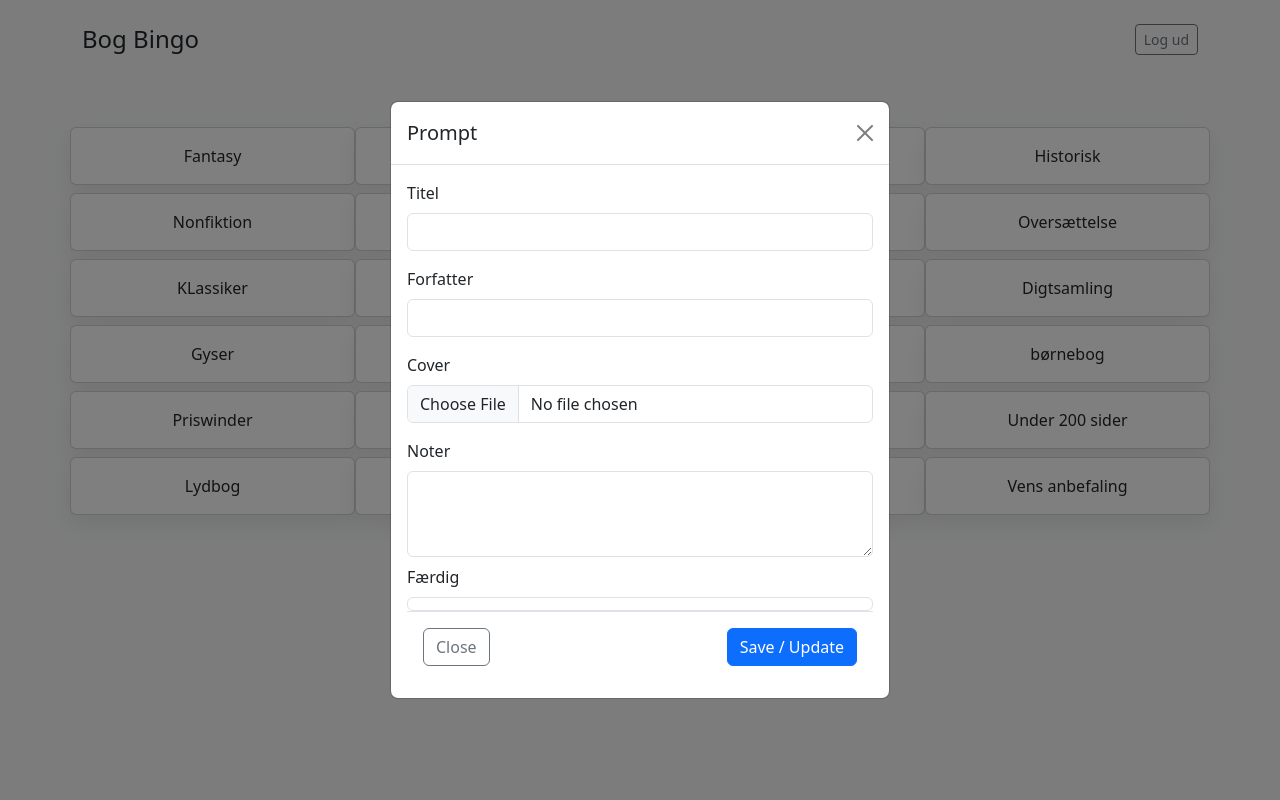
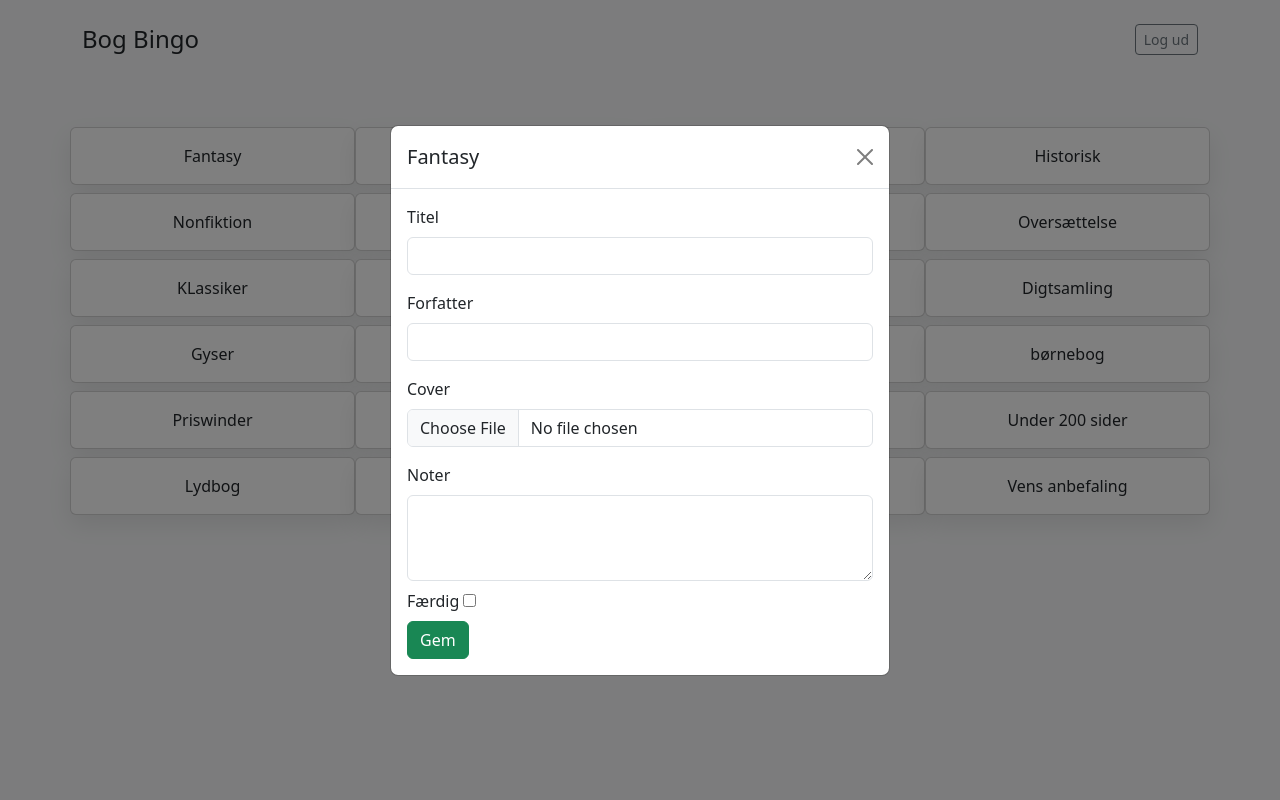
Before and after one commit to Line-WH/bog_bingo, a PHP site: page /dashboard.php in a window 1280 px wide, after a click on "Fantasy". Run offline with PHP 8.4, Linux system fonts and the light colour scheme; a user stored in the database is signed in; data comes from the database, SQL or seed files in the repository; data that the repository does not hold is empty; style sheets or scripts are compiled from the project's sources.

Commit message:
fixed færdig knap for et checkmark lavet JS logic til modals

```diff
--- a/dashboard.php
+++ b/dashboard.php
@@ -104,10 +104,15 @@ $prompts = $db->sql("SELECT promptId, label FROM {$TBL_PROMPTS} ORDER BY promptI
                          style="cursor:pointer"
                          data-bs-toggle="modal"
                          data-bs-target="#cardModal"
-                         data-prompt-id="$prompt->promptId" data-prompt-label="<?= htmlspecialchars($prompt->label) ?>">
+                         data-prompt-id="<?= $prompt -> promptId?>"
+                         data-prompt-label="<?= htmlspecialchars($prompt->label) ?>"
+                         data-prompt-name="<?= htmlspecialchars($prompt->name) ?>"
+                    >
+
                         <div class="card-body text-center">
                             <?= htmlspecialchars($prompt->label) ?>
                         </div>
+
                     </div>
             <?php endforeach; ?>
         </div>
@@ -115,10 +120,10 @@ $prompts = $db->sql("SELECT promptId, label FROM {$TBL_PROMPTS} ORDER BY promptI
 
     <div class="modal fade" id="cardModal" tabindex="-1" aria-hidden="true">
         <div class="modal-dialog modal-dialog-centered">
-            <form class="modal-content" method="post" action="saveEntry.php">
+            <form class="modal-content" id="modalForm" method="post" action="saveEntry.php" enctype="multipart/form-data">
                 <div class="modal-header">
                     <h5 class="modal-title">
-                        <span id="cmPromptLabel">Prompt</span>
+                        <span id="cmPromptLabel"></span>
                     </h5>
                     <button type="button" class="btn-close" data-bs-dismiss="modal"
                             aria-label="Close"></button>
@@ -129,19 +134,19 @@ $prompts = $db->sql("SELECT promptId, label FROM {$TBL_PROMPTS} ORDER BY promptI
                     <input type="hidden" name="action" id="cmAction" value="save">
 
                     <div class="mb-3">
-                        <label class="form-label">Titel</label>
+                        <label for="cmTitle" class="form-label">Titel</label>
                         <input name="titel" id="cmTitle" class="form-control" maxlength="255">
                     </div>
 
                     <div class="mb-3">
-                        <label class="form-label">Forfatter</label>
+                        <label for="cmAuthor" class="form-label">Forfatter</label>
                         <input name="forfatter" id="cmAuthor" class="form-control" maxlength="255">
                     </div>
 
                     <div class="row g-2">
                         <div class="col">
-                            <label class="form-label">Cover</label>
-                            <input type="file" name="cover" id="cmCover" class="form-control">
+                            <label for="cmCover" class="form-label">Cover</label>
+                            <input type="file" name="cover" id="cmCover" class="form-control" accept="image/*">
                         </div>
 
                     <div class="mt-3">
@@ -151,17 +156,13 @@ $prompts = $db->sql("SELECT promptId, label FROM {$TBL_PROMPTS} ORDER BY promptI
 
                     <div class="">
                         <label class="form-label">Færdig</label>
-                        <input type="checkbox" name="færdig" id="cmFin" class="form-control">
+                        <input type="checkbox" name="finished" id="cmFin" class="">
                     </div>
                 </div>
 
-                <div class="modal-footer justify-content-between">
-                    <button type="button" class="btn btn-outline-secondary" data-bs-dismiss="modal">Close</button>
-
                     <div class="d-flex gap-2">
-                        <button type="submit" class="btn btn-primary"
-                                onclick="document.querySelector('cmAction').value='save'">
-                            Save / Update
+                        <button type="submit" class="btn btn-success" name="">
+                            Gem
                         </button>
                     </div>
                 </div>
@@ -170,9 +171,36 @@ $prompts = $db->sql("SELECT promptId, label FROM {$TBL_PROMPTS} ORDER BY promptI
     </div>
 
     <script>
+        /*henter titel fra kort og tager med i modal*/
         document.addEventListener('DOMContentLoaded', () => {
             const modalElement = document.querySelector('#cardModal');
 
+            modalElement.addEventListener('show.bs.modal', (e) => {
+                const trigger = e.relatedTarget; //clicked card
+                if (!trigger) return;
+                const label = trigger.getAttribute('data-prompt-label');
+                const id = trigger.getAttribute('data-prompt-id');
+                document.querySelector('#cmPromptLabel').textContent = label;
+                document.querySelector('#cmPromptId').value = id;
+
+
+
+            });
+
+            const form = document.getElementById('modalForm');
+            form.addEventListener('submit', (e) => {
+                e.preventDefault();
+
+                let titel = document.getElementsByName('titel'); //er lets fordi de kan udfyldes og ændres
+                let forfatter = document.getElementsByName('forfatter');
+                let cover = document.getElementsByName('cover');
+                let noter = document.getElementsByName('noter');
+                let finished = document.getElementsByName('finished');
+
+                //gem til database
+
+
+            })
         })
     </script>
     <script src="https://cdn.jsdelivr.net/npm/bootstrap@5.3.3/dist/js/bootstrap.bundle.min.js"></script>
```
